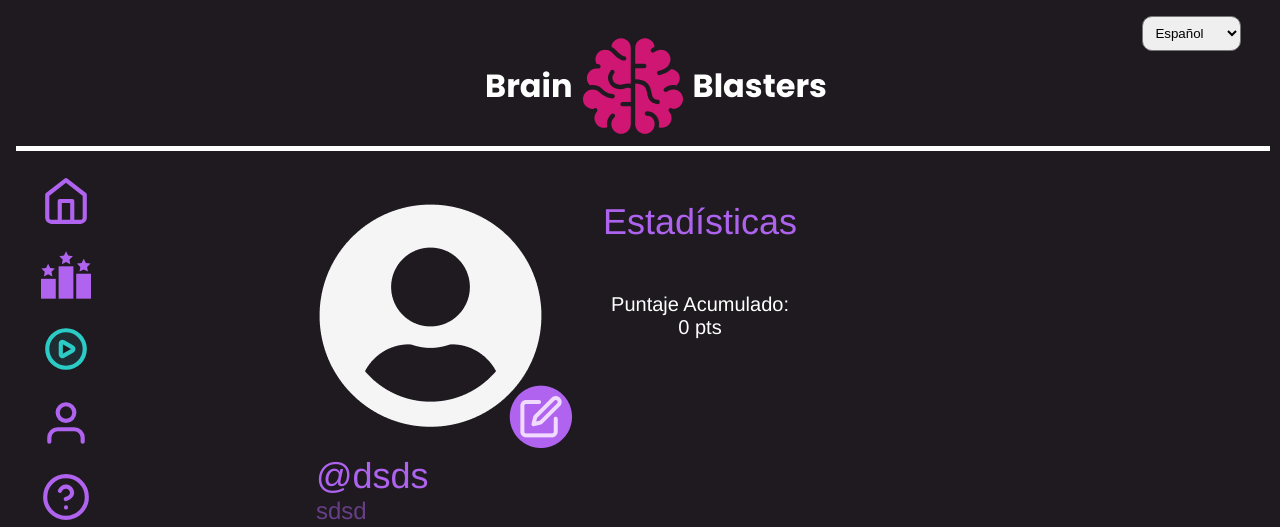
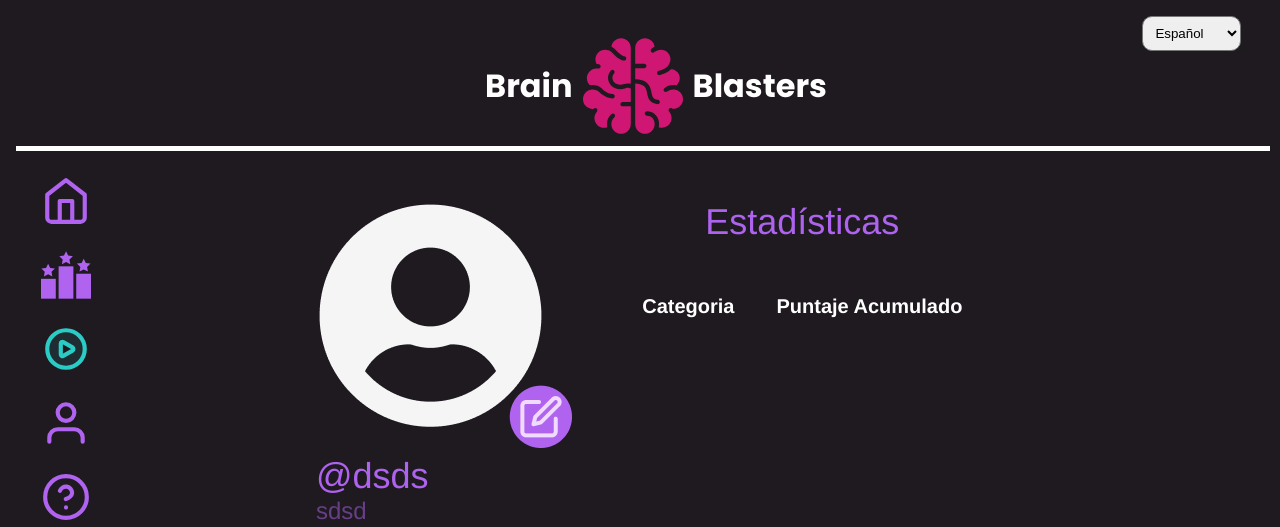
Before and after one commit to JotaEme142/-ATI-BrainBlasters, a Django app: page /perfil_jugador.html in a window 1280 px wide. Shown: the top 527 px of the page. Run offline with Django 5.2, Linux system fonts and the light colour scheme; a user stored in the database is signed in; data comes from the database, SQL or seed files in the repository; lists and menus that the app fills with data are empty.

Commit message:
feat: mejorando visualizacion de estadisticas del perfil de jugador

```diff
--- a/django_BrainBlasters/myapp/templates/perfil_jugador.html
+++ b/django_BrainBlasters/myapp/templates/perfil_jugador.html
@@ -4,21 +4,42 @@
 {% block content %}
 <content class="Perfil">
     <div class="p1">
-		<a href="editar_perfil.html"><img class="userCircle" src="../static/icons/userCircle.png"></a>
-		<p class="alias" >@{{ request.user.alias }}</p>
+        <a href="editar_perfil.html"><img class="userCircle" src="{% static 'icons/userCircle.png' %}"></a>
+        <p class="alias">@{{ request.user.alias }}</p>
         <h2>{{ request.user.nombre }}</h2>
-		<div class="correo"><img src="../static/icons/mail.svg" style="width: 21px; height: 17px;">{{ request.user.email }}</div>
+        <div class="correo"><img src="{% static 'icons/mail.svg' %}" style="width: 21px; height: 17px;">{{ request.user.email }}</div>
         <a href="editar_perfil.html"><button class="editButton">{% trans "Editar" %}</button></a>
     </div>
 
     <div class="p2">
-		<div >{% trans "Estadísticas" %}</div>
+        <div>{% trans "Estadísticas" %}</div>
         <br>
         <br>
-		<div class="stats" ><p>{% trans "Puntaje Acumulado: " %}</p>{{ puntaje_acumulado }} pts</div>
+        <table class="stats">
+            <thead>
+                <tr>
+                    <th class="categoria">{% trans "Categoria" %}</th>
+                    <th class="puntaje">{% trans "Puntaje Acumulado" %}</th>
+                </tr>
+            </thead>
+            <tbody>
+                {% for jugador in jugadores %}
+                <tr>
+                    <td class="categoria">{{ jugador.categoria }}</td>
+                    <td class="puntaje">{{ jugador.puntaje_acumulado }} pts</td>
+                </tr>
+                {% endfor %}
+            </tbody>
+        </table>
     </div>
 </content>
 
-
-
+<style>
+    .stats th.categoria, .stats td.categoria {
+        padding-right: 20px; /* Ajusta el valor según sea necesario */
+    }
+    .stats th.puntaje, .stats td.puntaje {
+        padding-left: 20px; /* Ajusta el valor según sea necesario */
+    }
+</style>
 {% endblock %}
--- a/django_BrainBlasters/myapp/views.py
+++ b/django_BrainBlasters/myapp/views.py
@@ -73,13 +73,14 @@ def perfil_jugador(request):
     user_id = request.user.id
 
     try:
-        jugador = Jugador.objects.filter(usuario_id=user_id)
-        for elem in jugador:
-            puntaje_acumulado = elem.puntaje_acumulado
+        jugadores = list(Jugador.objects.filter(usuario_id=user_id))
+        if jugadores:
+            jugadores.pop(0)
     except Jugador.DoesNotExist:
-        puntaje_acumulado = 0  # Si no hay registro para este usuario, establecer el puntaje en 0
+        jugadores = []  # Si no hay registro para este usuario, establecer la lista vacía
 
-    return render(request, "perfil_jugador.html", {'puntaje_acumulado': puntaje_acumulado})
+
+    return render(request, "perfil_jugador.html", {'jugadores': jugadores})
 
 def editar_perfil(request):
     if request.method == 'POST':
```
Also changed, not shown: django_BrainBlasters/locale/en/LC_MESSAGES/django.po, django_BrainBlasters/locale/es/LC_MESSAGES/django.po, django_BrainBlasters/locale/pt/LC_MESSAGES/django.po, 3 other files. Lines whose indentation alone changed are shown as unchanged.
